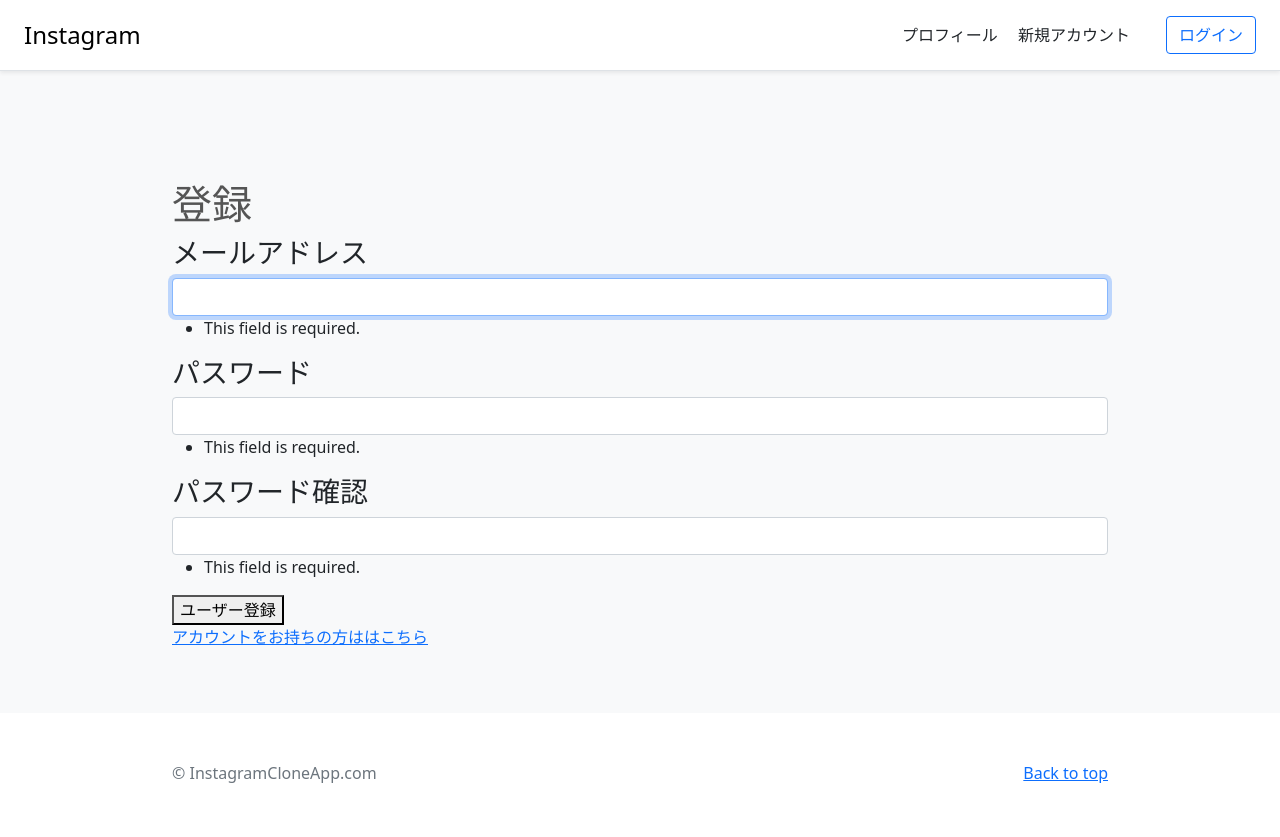
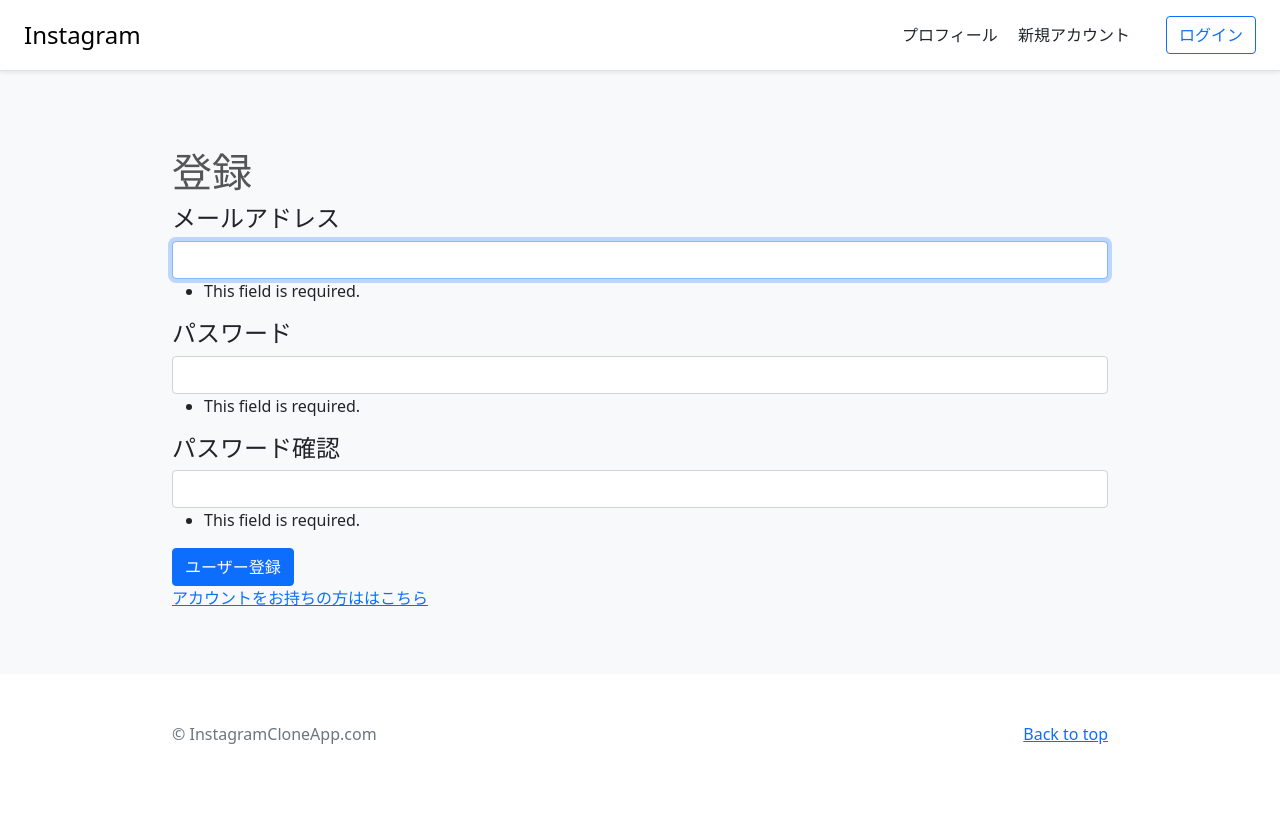
Before and after one commit to TaniguchiKosuke/instagram_django, a Django app: page /users/signup/ in a window 1280 px wide. After the commit the page ends 744 px from the top, so only its background shows below. Run offline with Django 3.2, Linux system fonts and the light colour scheme; some libraries are stand-ins or nearby versions.

Commit message:
signup login form fix

```diff
--- a/templates/base.html
+++ b/templates/base.html
@@ -66,7 +66,7 @@
       }
 
       .form-signin {
-        margin-top: 132px;
+        margin-top: 100px;
       }
 
       .title-of-app {
@@ -87,6 +87,10 @@
       @media (max-width: 768px) {
         .row {
           margin-top: 120px;
+        }
+
+        .form-signin {
+          margin-top: 8px;
         }
       }
 
--- a/templates/signup.html
+++ b/templates/signup.html
@@ -4,18 +4,18 @@
 <form method='POST' enctype="multipart/form-data" class="form-signin">
     <h1 class="page-header">登録</h1>
     {% csrf_token %}
-    <h3>メールアドレス</h3>
+    <h4>メールアドレス</h4>
     {{ form.username }}
     {{ form.username.errors }}
-    <h3>パスワード</h3>
+    <h4>パスワード</h4>
     {{ form.password1 }}
     {{ form.password1.errors }}
-    <h3>パスワード確認</h3>
+    <h4>パスワード確認</h4>
     {{ form.password2 }}
     {{ form.password2.errors }}
-    <button type="submit">ユーザー登録</button>
+    <button class="btn btn-primary" type="submit">ユーザー登録</button>
   <p class="login-to-signup">
-    <a href="">アカウントをお持ちの方ははこちら</a>
+    <a href="{% url 'users:login' %}">アカウントをお持ちの方ははこちら</a>
   </p>
 </form>
 {% endblock content %}
```
Also changed, not shown: templates/login.html (+4 -4 lines).
